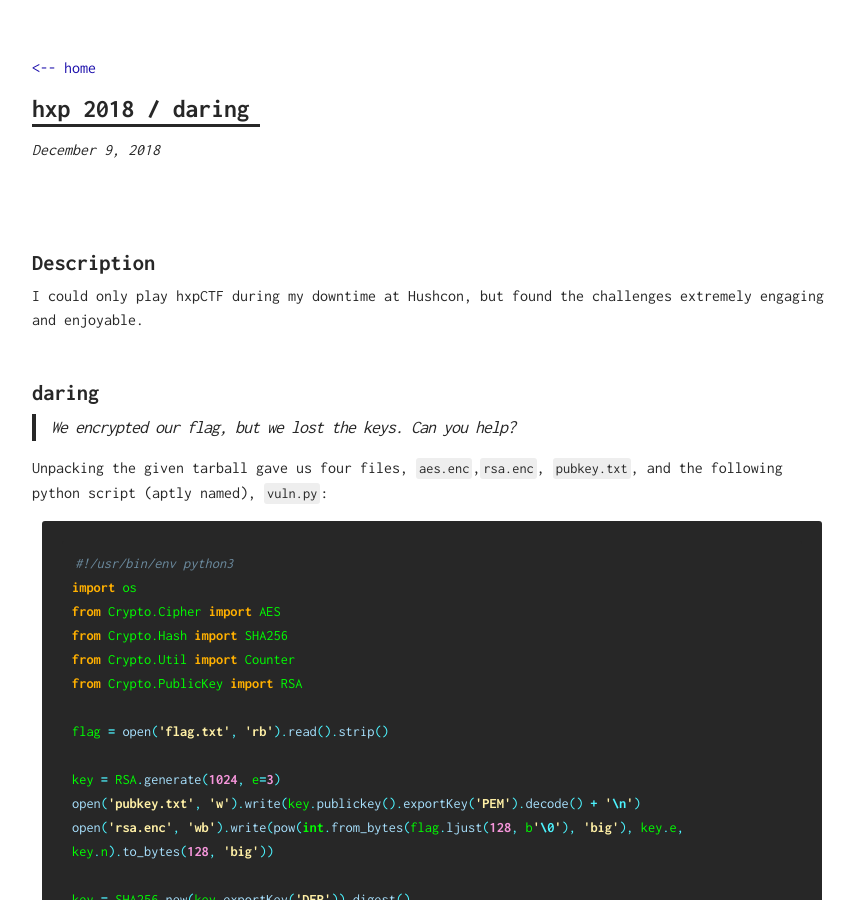
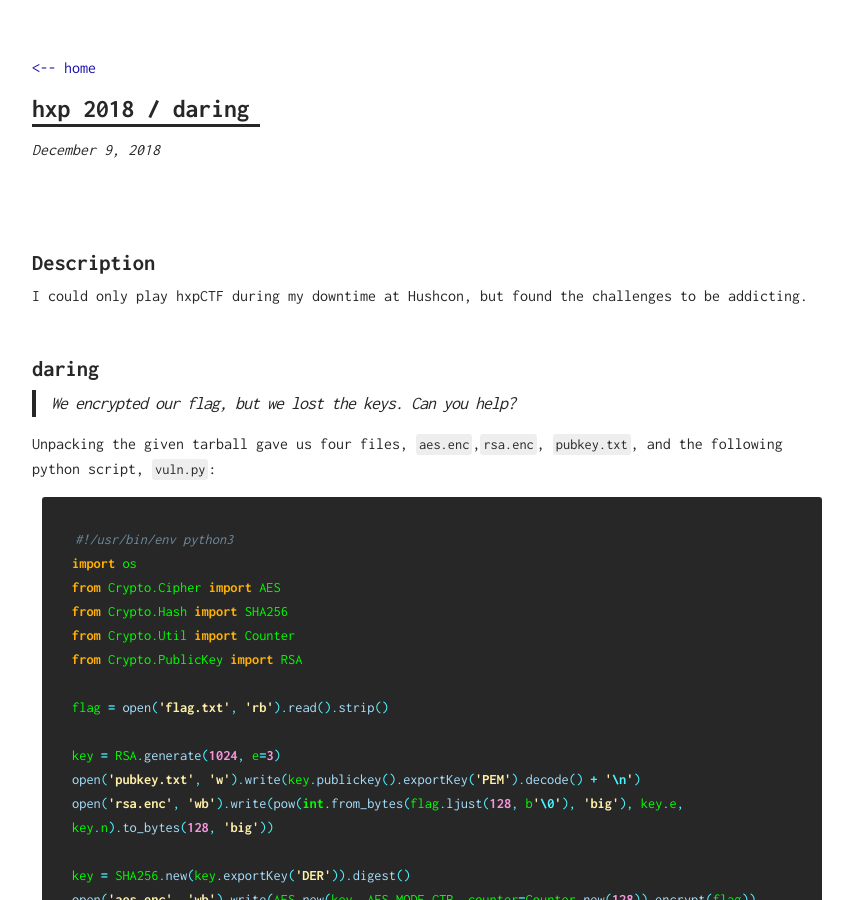
Before and after one commit to drtychai/drtychai.github.io, a Jekyll site: the page built from _posts/hxp-2018/2018-12-09-hxp-crypto.md, in a window 1280 px wide and 900 px high. Shown: the whole window, without its empty margins (208-1063 px from the left). Built offline with Jekyll 4.4.1, drawn with Linux system fonts in a browser that asks for light colours.

Commit message:
updated formatting

````diff
--- a/_posts/hxp-2018/2018-12-09-hxp-crypto.md
+++ b/_posts/hxp-2018/2018-12-09-hxp-crypto.md
@@ -4,12 +4,12 @@
 category: hxp-2018
 ---
 # Description
-I could only play hxpCTF during my downtime at Hushcon, but found the challenges extremely engaging and enjoyable.
+I could only play hxpCTF during my downtime at Hushcon, but found the challenges to be addicting.
 
 # daring
 >We encrypted our flag, but we lost the keys. Can you help?
 
-Unpacking the given tarball gave us four files, `aes.enc`,`rsa.enc`, `pubkey.txt`, and the following python script (aptly named), `vuln.py`:
+Unpacking the given tarball gave us four files, `aes.enc`,`rsa.enc`, `pubkey.txt`, and the following python script, `vuln.py`:
 
 ```python
 #!/usr/bin/env python3
@@ -31,9 +31,9 @@
 Immediately we notice that the flag is encrypted in two independent ways; one via AES CTR and the other via RSA with null byte padding.
 
 Analyzing the script more carefully revealed both the use of weak padding and a small public key exponent. More specifically:
-1. The flag is padded with a null byte,`\x00` to make the plaintext 128 bytes.
-2. The padded flag is then encrypted with a small public key exponent, `e=3`.
-3. The flag is also encrypted vis AES CTR. Recall: CTR mode requires the ciphertext to have the exact same size as the plaintext.
+  1. The flag is padded with a null byte,`\x00` to make the plaintext 128 bytes.
+  2. The padded flag is then encrypted with a small public key exponent, `e=3`.
+  3. The flag is also encrypted vis AES CTR. Recall: CTR mode requires the ciphertext to have the exact same size as the plaintext.
 
 Due to `1`, we notice that we cannot perform an attack on the small public key exponent. This is a common attack and only works if the cube of the plaintext is strictly less than the modulus. With
 
````
